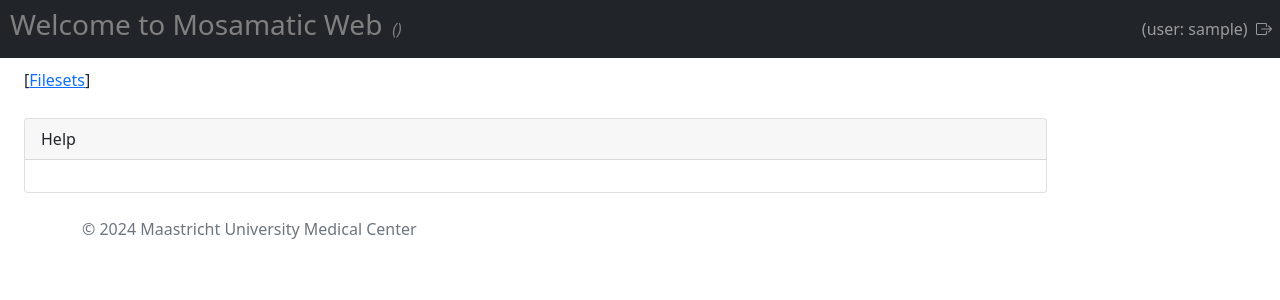
After one commit to rbrecheisen/MosamaticWeb4, a Django app: page /help/ in a window 1280 px wide. The commit adds this page. Shown: the top 300 px of the page. Run offline with Django 5.2, Linux system fonts and the light colour scheme; the visitor is signed in with stand-in values (Sample User, id 1); some libraries are stand-ins or nearby versions.

Commit message:
Added help page

```diff
--- /dev/null
+++ b/mosamaticweb4/src/mosamaticweb4/backend/app/templates/help/index.html
@@ -0,0 +1,18 @@
+{% extends "../base.html" %}
+{% load extra_filters %}
+{% block content %}
+<div class="container-fluid">
+    <div class="row"><p style="margin-top: 10px">[<a href="/filesets/">Filesets</a>]</p></div>
+    <div class="row">
+        <div class="col-sm-10">
+            <div class="card" style="margin-top: 10px;">
+                <div class="card-header">
+                    Help<br>
+                </div>
+                <div class="card-body">
+                </div>
+            </div>
+        </div>
+    </div>
+</div>
+{% endblock %}
--- a/mosamaticweb4/src/mosamaticweb4/backend/app/urls.py
+++ b/mosamaticweb4/src/mosamaticweb4/backend/app/urls.py
@@ -1,6 +1,6 @@
 from django.urls import path
 
-from .views import custom_logout, filesets, fileset, logs, tasks, task, pipeline
+from .views import custom_logout, filesets, fileset, logs, tasks, task, pipeline, help
 
 
 urlpatterns = [
@@ -11,5 +11,6 @@
     path('tasks/<str:task_name>', task),
     path('pipeline/', pipeline),
     path('accounts/logout/', custom_logout, name='logout'),
+    path('help/', help),
     path('logs/', logs),
 ]
--- a/mosamaticweb4/src/mosamaticweb4/backend/app/views.py
+++ b/mosamaticweb4/src/mosamaticweb4/backend/app/views.py
@@ -48,6 +48,7 @@
         elif action == 'delete':
             manager.delete_fileset(fileset)
             LOG.info(f'Deleted fileset {fileset.name}')
+            return render(request, 'filesets.html', context={'filesets': manager.get_filesets(request.user)})
         elif action == 'rename':
             new_name = request.GET.get('new_name')
             fileset = manager.rename_fileset(fileset, new_name)
@@ -84,6 +85,11 @@
 
 
 @login_required
+def help(request):
+    return render(request, 'help/index.html')
+
+
+@login_required
 def custom_logout(request):
     logout(request)
     return redirect('/')
```
Also changed, not shown: mosamaticweb4/src/mosamaticweb4/backend/app/templates/filesets.html (+7 -1 lines).
